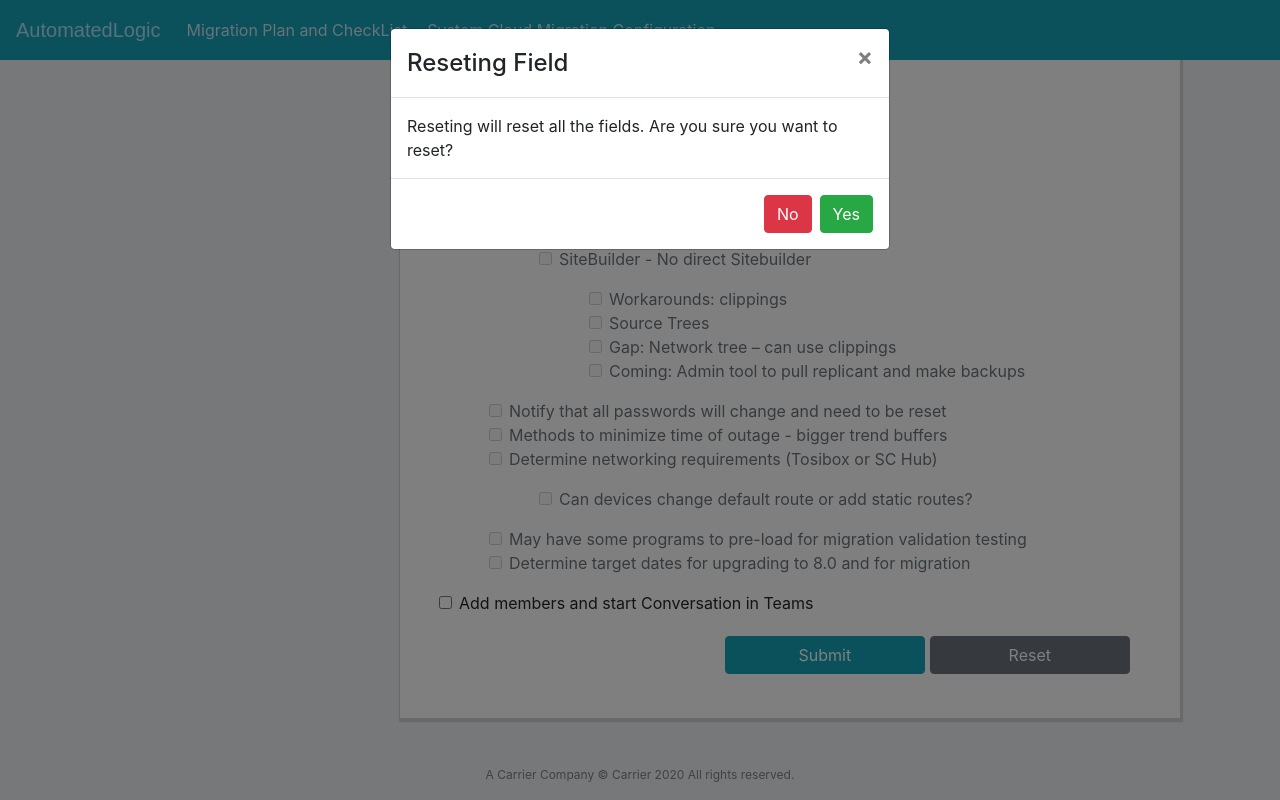
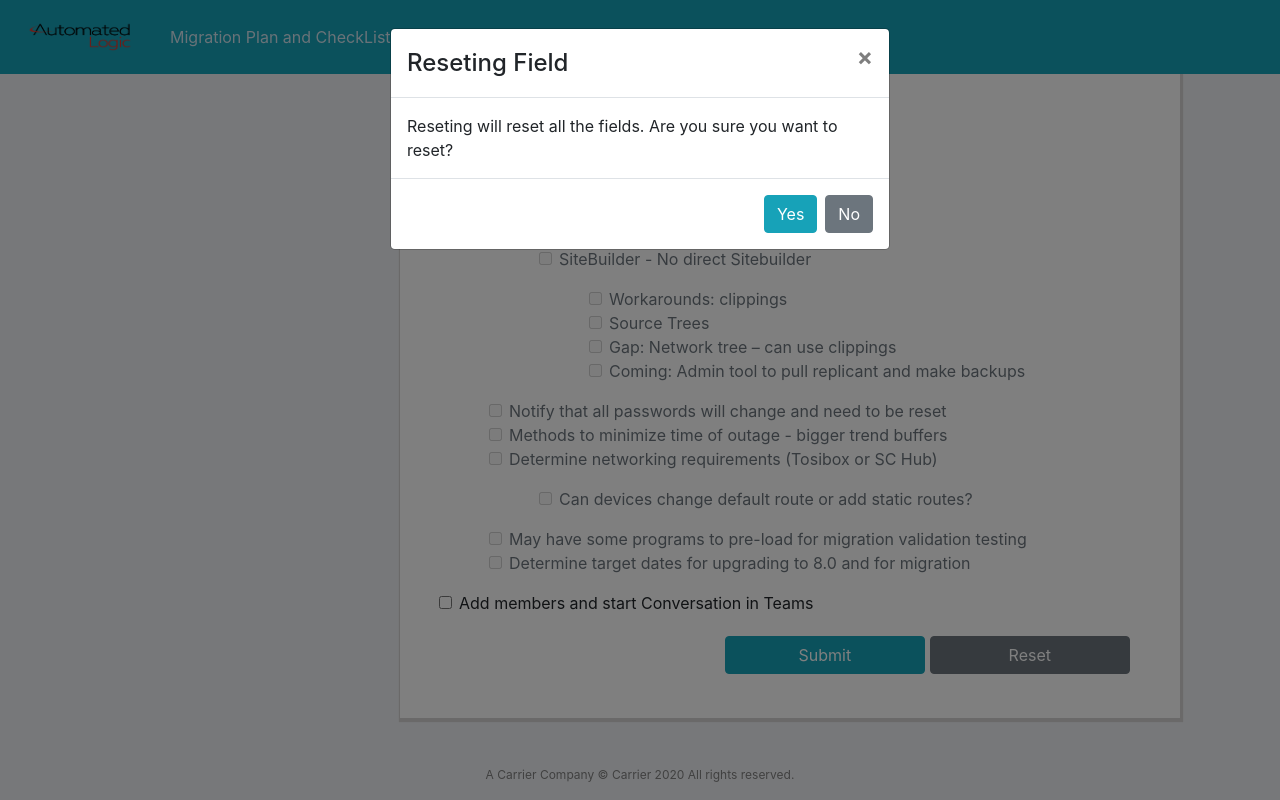
Before and after one commit to thiethaa/alc-autobots-ui, a React (Create React App) app: page /checklist in a window 1280 px wide. Both pictures are taken after a click on the button "Reset". Shown: the part 445-1245 px from the top of the page. Built offline with nearby package versions, Linux system fonts and the light colour scheme.

Commit message:
blue theme

```diff
--- a/src/components/CheckList.js
+++ b/src/components/CheckList.js
@@ -532,11 +532,11 @@
                 </Modal.Header>
                 <Modal.Body>Reseting will reset all the fields. Are you sure you want to reset?</Modal.Body>
                 <Modal.Footer>
-                  <Button variant="danger" onClick={handleClose}>
+                  <Button variant="info" onClick={reset}>
+                    Yes
+                  </Button>
+                  <Button variant="secondary" onClick={handleClose}>
                     No
-                  </Button>
-                  <Button variant="success" onClick={reset}>
-                    Yes
                   </Button>
                 </Modal.Footer>
               </Modal>
--- a/src/components/Questionnare.js
+++ b/src/components/Questionnare.js
@@ -260,11 +260,11 @@
                   </Modal.Header>
                   <Modal.Body>Reseting will reset all the fields. Are you sure you want to reset?</Modal.Body>
                   <Modal.Footer>
-                    <Button variant="danger" onClick={handleClose}>
+                    <Button variant="info" onClick={reset}>
+                    Yes
+                    </Button>
+                    <Button variant="secondary" onClick={handleClose}>
                       No
-                    </Button>
-                    <Button variant="success" onClick={reset}>
-                      Yes
                     </Button>
                   </Modal.Footer>
                 </Modal>
--- a/src/layout/Header.js
+++ b/src/layout/Header.js
@@ -1,11 +1,12 @@
 import React from 'react';
 import {Navbar,Nav} from 'react-bootstrap';
 import {NavLink} from 'react-router-dom';
+import logo from '../image/alc-logo.png';
 
 const Header = () => {
   return (
     <Navbar bg="info"  fixed="top" expand="lg">
-    <Navbar.Brand style={{fontFamily:'fantasy',color:'rgb(173,224,254)'}}>AutomatedLogic</Navbar.Brand>
+    <Navbar.Brand><img className="logo"  src={logo} alt="logo" style={{minWidth: '8rem', height:'3rem'}}></img></Navbar.Brand>
     <Navbar.Toggle aria-controls="basic-navbar-nav" />
     <Navbar.Collapse id="basic-navbar-nav">
       <Nav className="mr-auto">
@@ -17,8 +18,3 @@
   )
 }
 export default Header
-
-
-// style={{background:'rgb(237,253,253)',boxShadow: '1px 1px 2px 2px rgb(170, 224, 224)'}}
-
-// rgb(173,224,254)
```
Also changed, not shown: src/image/alc-logo.png (added), 1 other file (tests, documents, lock files or other folders).
